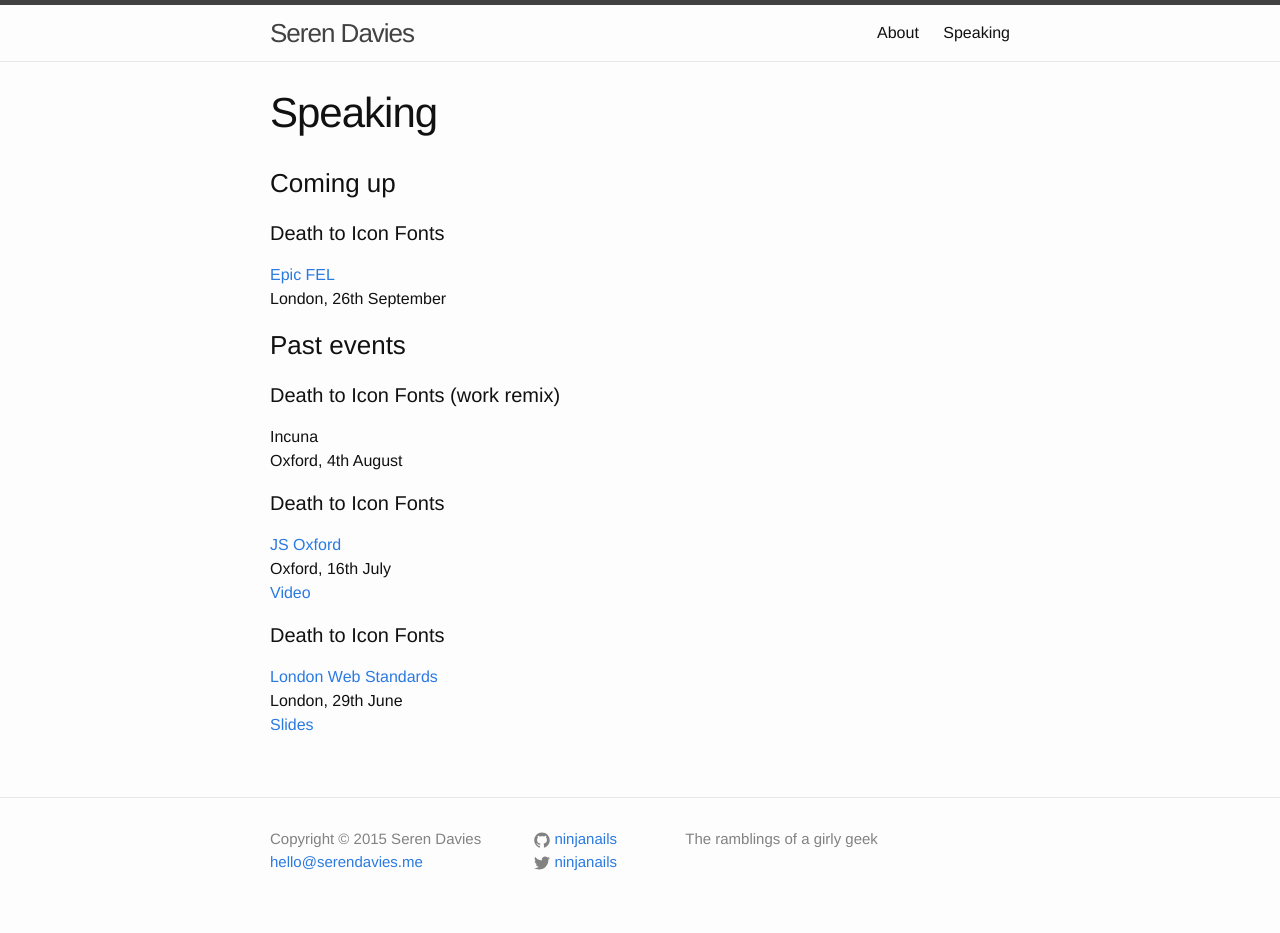
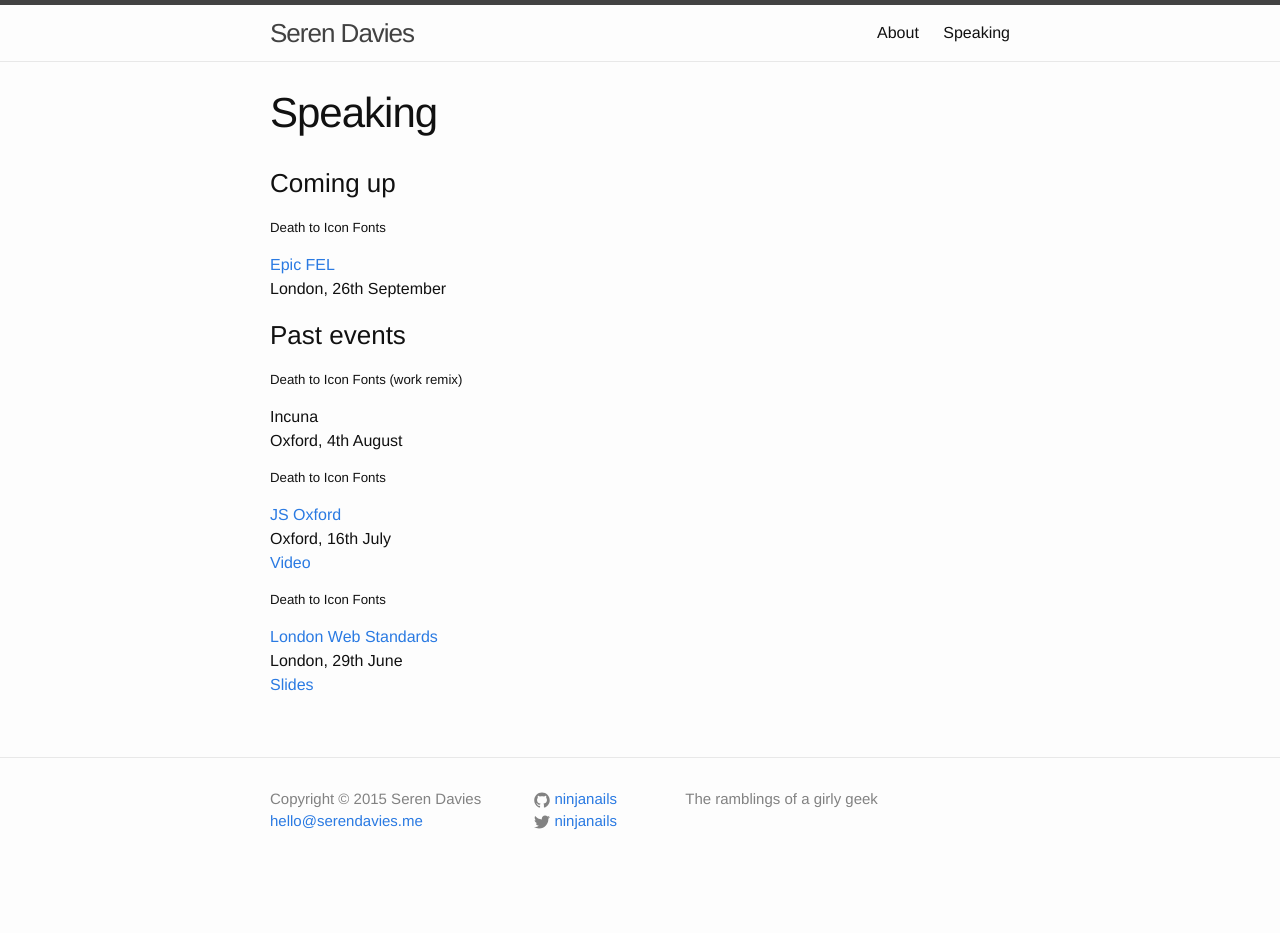
Before and after one commit to ninjanails/ninjanails.github.io, a Jekyll site: the page built from speaking.md, in a window 1280 px wide. Built offline with Jekyll 4.4.1, drawn with Linux system fonts in a browser that asks for light colours; after the commit the page ends 900 px from its top, so only the background shows below that.

Commit message:
Update speaking.md

```diff
--- a/speaking.md
+++ b/speaking.md
@@ -6,23 +6,22 @@ permalink: /speaking/
 
 ###Coming up
 
-####Death to Icon Fonts <br>
+#####Death to Icon Fonts <br>
 [Epic FEL](http://www.frontendlondon.co.uk/epic) <br>
 London, 26th September
 
 ###Past events
 
-####Death to Icon Fonts (work remix) <br>
+#####Death to Icon Fonts (work remix) <br>
 Incuna <br>
 Oxford, 4th August
 
-####Death to Icon Fonts <br>
+#####Death to Icon Fonts <br>
 [JS Oxford](http://jsoxford.com/2015/Summer-JS/) <br>
 Oxford, 16th July <br>
 [Video](https://youtu.be/DzKDW1Ut88M?t=1h51m40s)
 
-
-####Death to Icon Fonts <br>
+#####Death to Icon Fonts <br>
 [London Web Standards](http://londonwebstandards.org/2015/06/dying-breeds-of-the-web-lwsninjacolumns/) <br>
 London, 29th June <br>
 [Slides](https://speakerdeck.com/ninjanails/death-to-icon-fonts)
```
